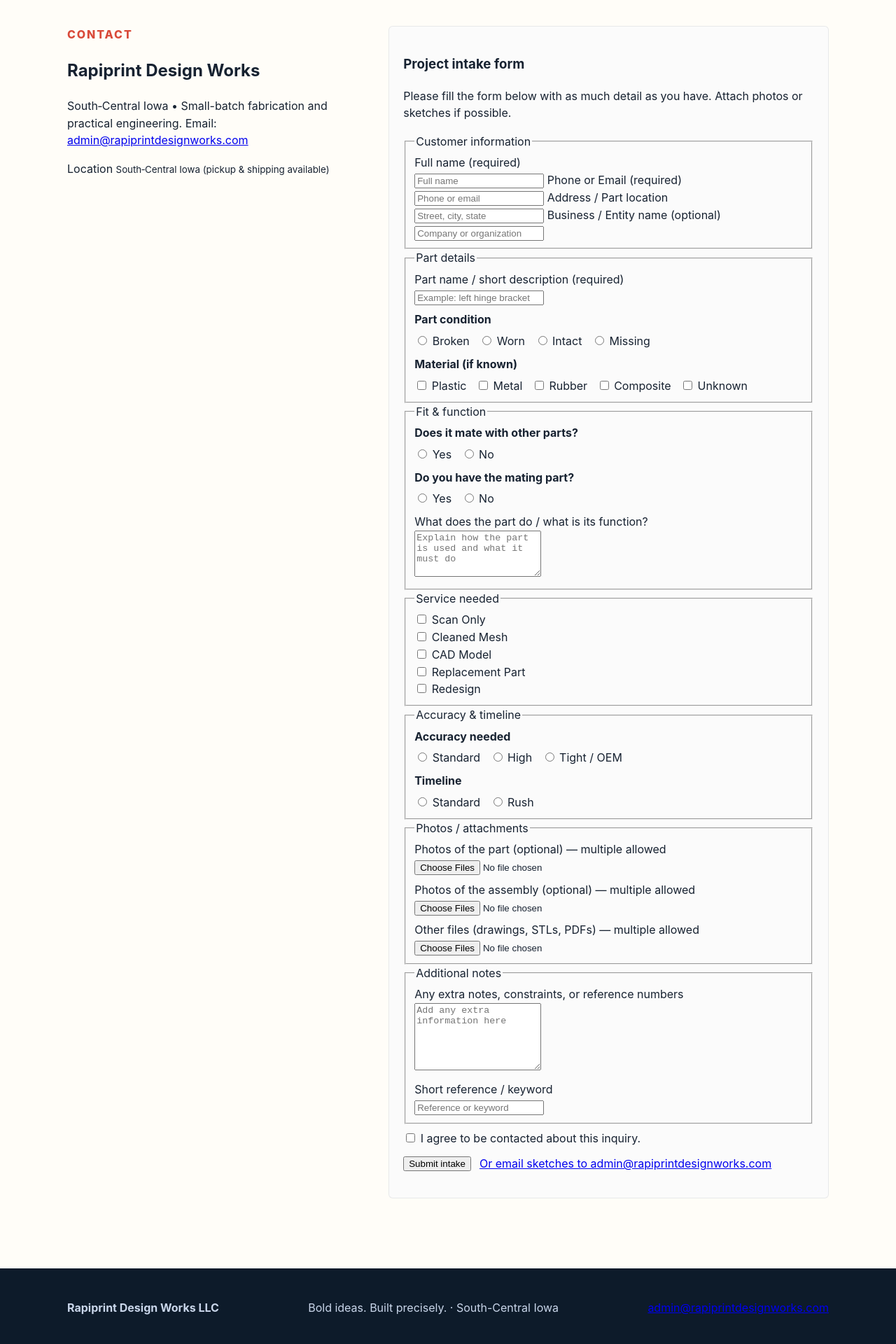
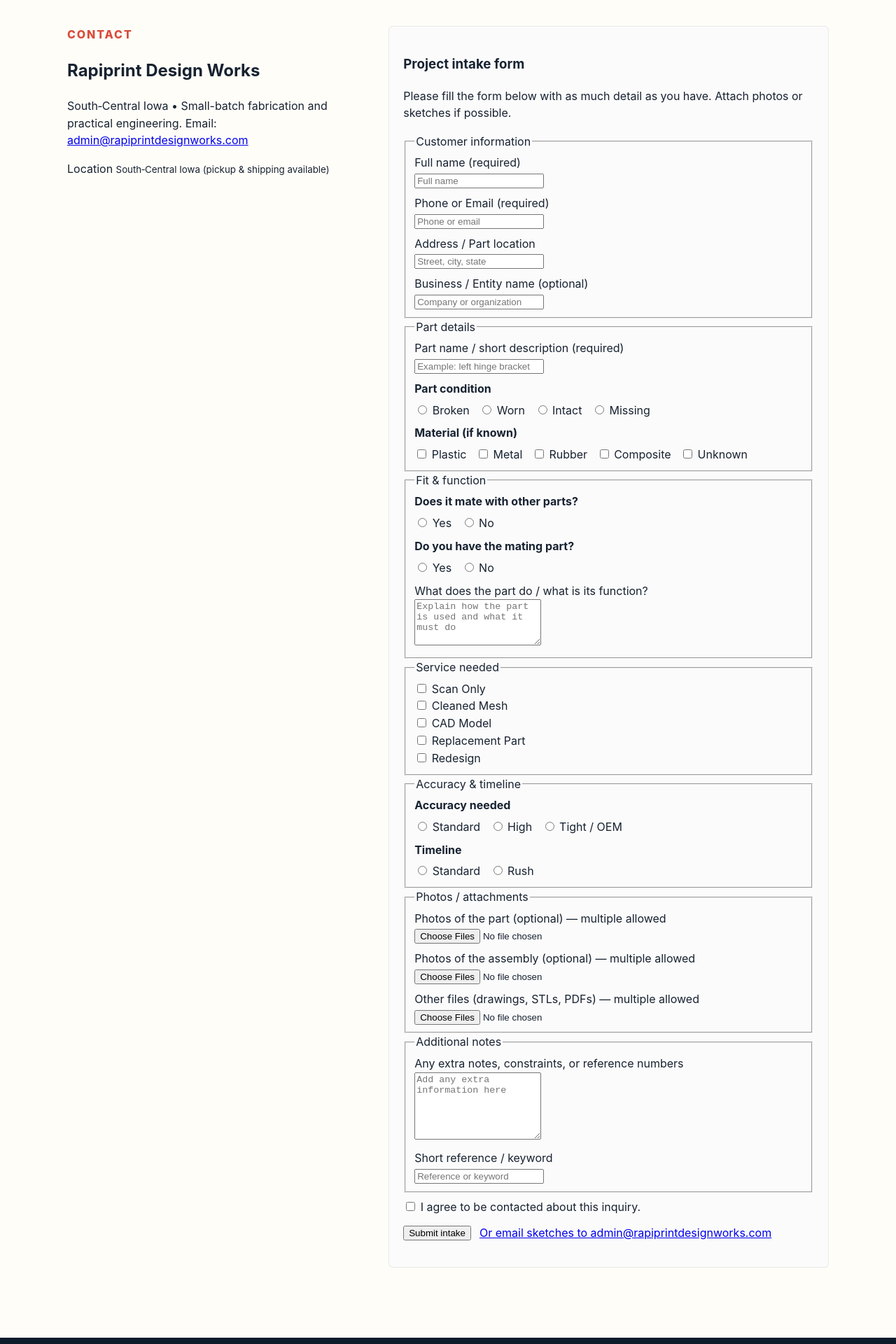
Before and after one commit to rapiprintconcepts-max/rapiprintdesignworks, a Jekyll site: the page built from contact.html, in a window 1280 px wide. Shown: the part 676-2596 px from the top of the page at 70% size. Built offline with Jekyll 4.4.1, drawn with Linux system fonts in a browser that asks for light colours.

Commit message:
style(contact): stack customer info fields vertically without changing form behavior

```diff
--- a/contact.html
+++ b/contact.html
@@ -29,19 +29,19 @@
           <fieldset>
             <legend>Customer information</legend>
 
-            <label for="customer_name">Full name (required)<br>
+            <label for="customer_name" style="display:block">Full name (required)<br>
               <input id="customer_name" name="customer_name" type="text" required placeholder="Full name">
             </label>
 
-            <label for="contact">Phone or Email (required)<br>
+            <label for="contact" style="display:block;margin-top:8px">Phone or Email (required)<br>
               <input id="contact" name="contact" type="text" required placeholder="Phone or email">
             </label>
 
-            <label for="address">Address / Part location<br>
+            <label for="address" style="display:block;margin-top:8px">Address / Part location<br>
               <input id="address" name="address" type="text" placeholder="Street, city, state">
             </label>
 
-            <label for="business">Business / Entity name (optional)<br>
+            <label for="business" style="display:block;margin-top:8px">Business / Entity name (optional)<br>
               <input id="business" name="business" type="text" placeholder="Company or organization">
             </label>
           </fieldset>
```
